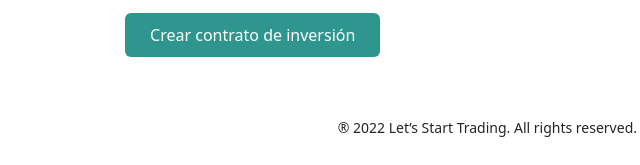
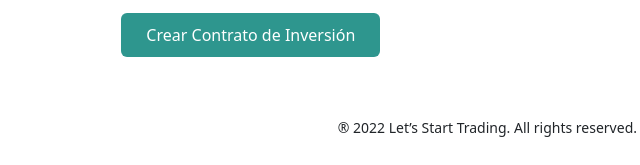
Before and after one commit to llanero7/lets-start-trading, a plain HTML site: page formulario.html in a window 1280 px wide. Shown: the part 799-964 px from the top of the page, 571-1211 px from the left. Drawn offline with nearby package versions, Linux system fonts and the light colour scheme; files whose address does not match are found by name.

Commit message:
changing btn

```diff
--- a/formulario.html
+++ b/formulario.html
@@ -118,7 +118,7 @@
                                                     </select>
                                               </div>
                                               <div class="text-end">
-                                                  <button class="btn btn-primary">Crear contrato de inversión</button>
+                                                  <button class="btn btn-primary">Crear Contrato de Inversión</button>
                                               </div>
                                             </form>
                                     </div>
```
